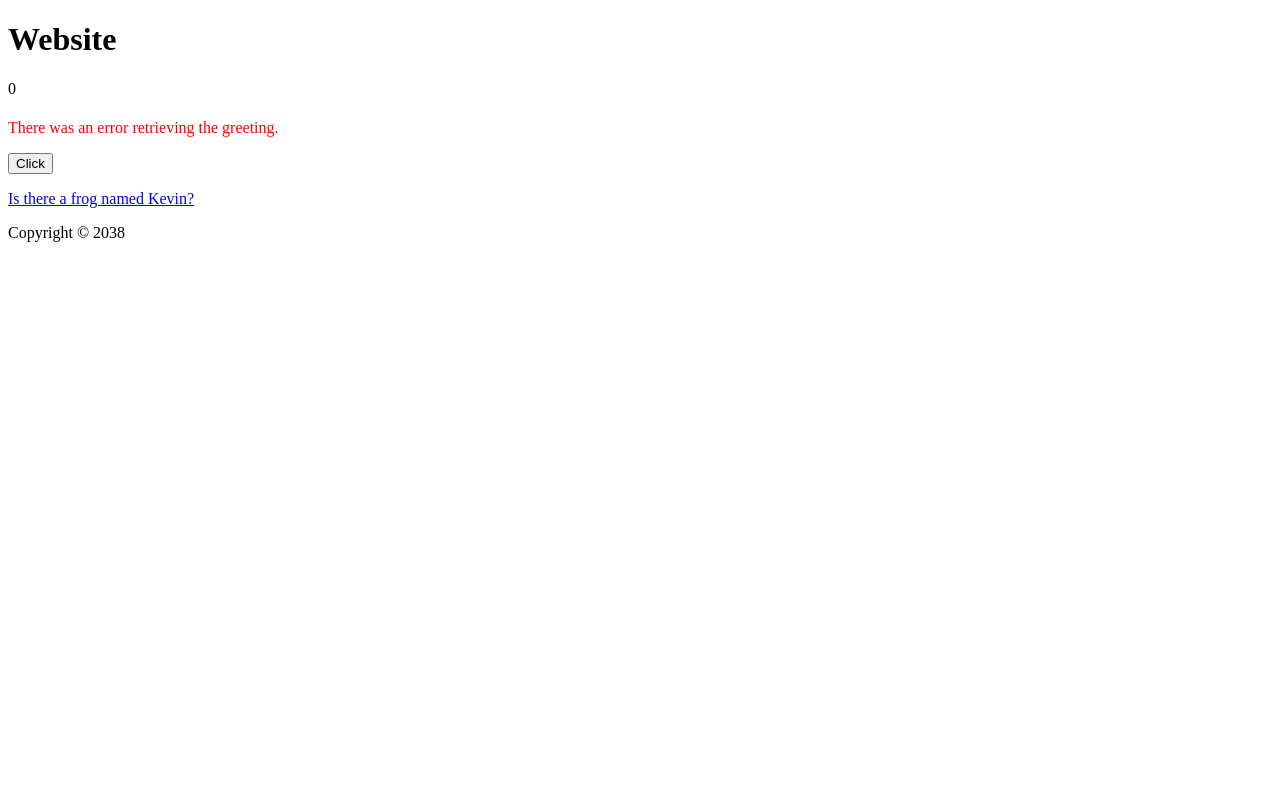
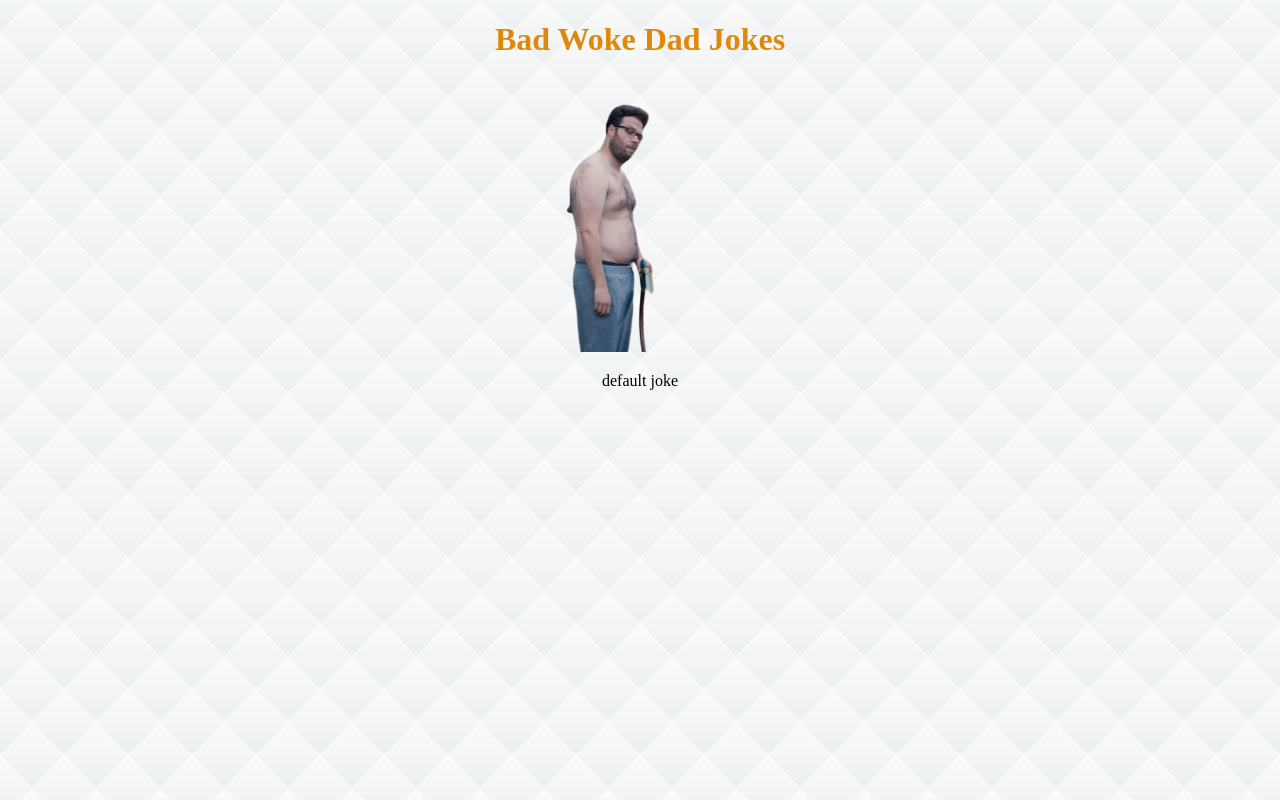
Before and after one commit to williford-abunas/Joke-Generator-Group-Project, a React app: page / in a window 1280 px wide. Built offline with nearby package versions, Linux system fonts and the light colour scheme; no server answers.

Commit message:
Commit front end

```diff
--- a/client/components/Layout.tsx
+++ b/client/components/Layout.tsx
@@ -1,15 +1,32 @@
 import { Outlet } from 'react-router-dom'
+import { useState } from 'react'
 
+function Dadbtn() {
+  const [joke, setJoke] = useState('default joke')
+
+  const handleClick = () => {
+    setJoke('new joke')
+  }
+
+  return (
+    <>
+      <button onClick={handleClick}>
+        <img src="images/dadbtn.png" alt="dadbodsexyasf" />
+      </button>
+      <p>{joke}</p>
+    </>
+  )
+}
 export default function Layout() {
   return (
     <>
       <header>
-        <h1>Website</h1>
+        <h1>Bad Woke Dad Jokes</h1>
       </header>
       <main>
-        <Outlet />
+        <br />
+        <Dadbtn />
       </main>
-      <footer>Copyright &copy; 2038</footer>
     </>
   )
 }
--- a/index.html
+++ b/index.html
@@ -3,6 +3,7 @@
   <head>
     <meta charset="UTF-8" />
     <title>React FTW!</title>
+    <link rel="stylesheet" type="text/css" href="styles.css">
   </head>
   <body>
     <div id="app"></div>
--- /dev/null
+++ b/styles.css
@@ -0,0 +1,21 @@
+body {
+  background-image: url('images/file.jpg');
+  background-size: cover;
+  background-repeat: no-repeat;
+  text-align: center;
+}
+
+h1 {
+  color: rgb(221, 137, 10);
+}
+
+button {
+  background-color: transparent;
+  border: none;
+  cursor: pointer;
+}
+
+img {
+  width: 70%;
+  height: 70%;
+}
--- a/tsconfig.json
+++ b/tsconfig.json
@@ -4,7 +4,7 @@
     "target": "es2020",
     "jsx": "react-jsx",
     "module": "ES2020",
-    "moduleResolution": "Bundler",
+    "moduleResolution": "Node",
     "noEmit": true,
     "isolatedModules": true,
     "esModuleInterop": true,
```
Also changed, not shown: images/dadbtn.png (added), images/file.jpg (added).
